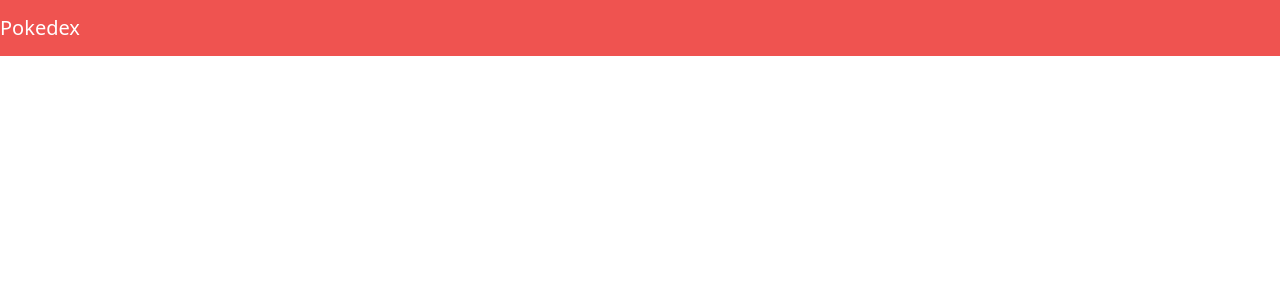
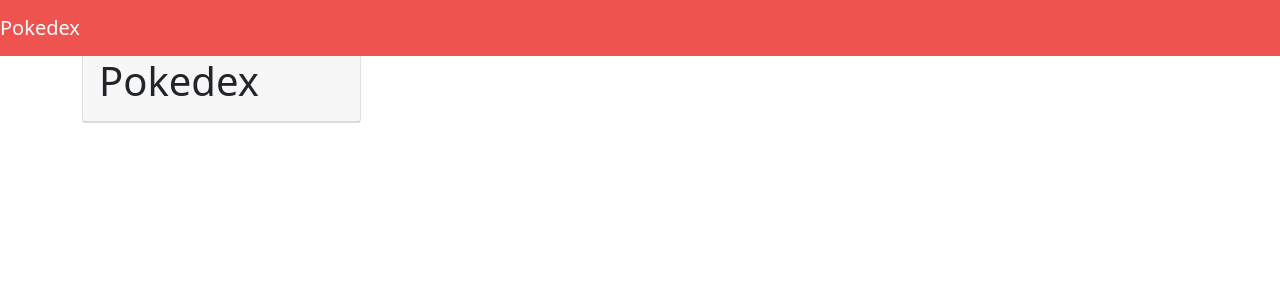
Before and after one commit to NullPointerExceptionRun/Pokedex-react, a React (Create React App) app: page / in a window 1280 px wide. Shown: the top 300 px of the page. Built offline with nearby package versions, Linux system fonts and the light colour scheme; the HTML template or start-up script is replaced by a standard one.

Commit message:
Alteração do app.js

```diff
--- a/src/App.js
+++ b/src/App.js
@@ -1,11 +1,17 @@
-import './App.css';
+import "./App.css";
 import NavBar from "./components/layout/NavBar";
-import 'bootstrap/dist/css/bootstrap.min.css';
+import "bootstrap/dist/css/bootstrap.min.css";
+import Dashboard from "./components/layout/Dashboard";
 
 function App() {
   return (
-    <div className="App" >
-      <NavBar/>
+    <div className="App">
+      <NavBar />
+      <div className="container">
+        <Dashboard>
+
+        </Dashboard>
+      </div>
     </div>
   );
 }
--- a/src/components/pokemon/PokemonCard.js
+++ b/src/components/pokemon/PokemonCard.js
@@ -7,7 +7,7 @@
         {/* Cards pokemon */}
         <div className="card">
           <div className="card-header">
-              <h1>herucles snatos</h1>
+              <h1>Hercules Pokedex</h1>
           </div>
         </div>
       </div>
```
